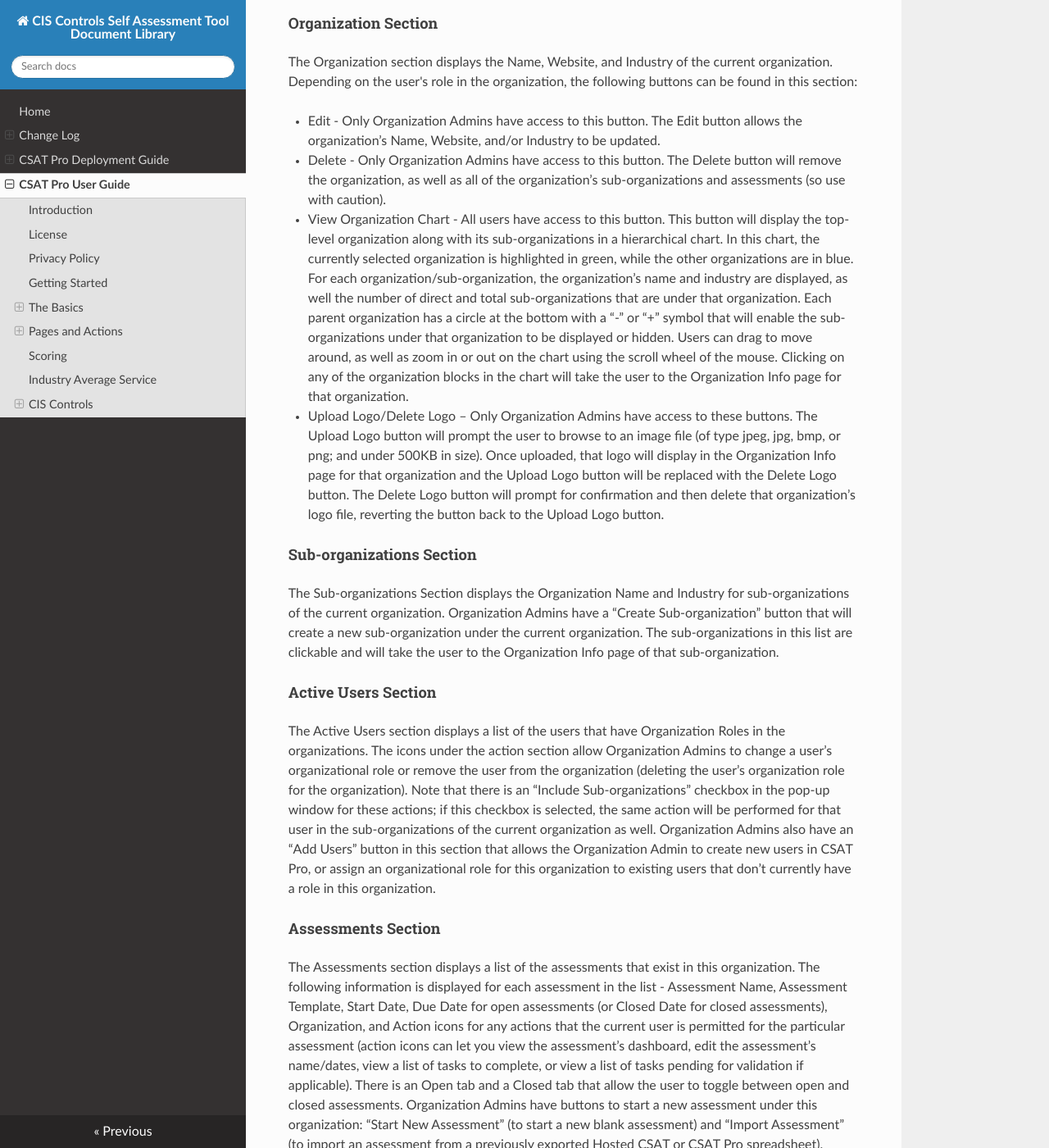
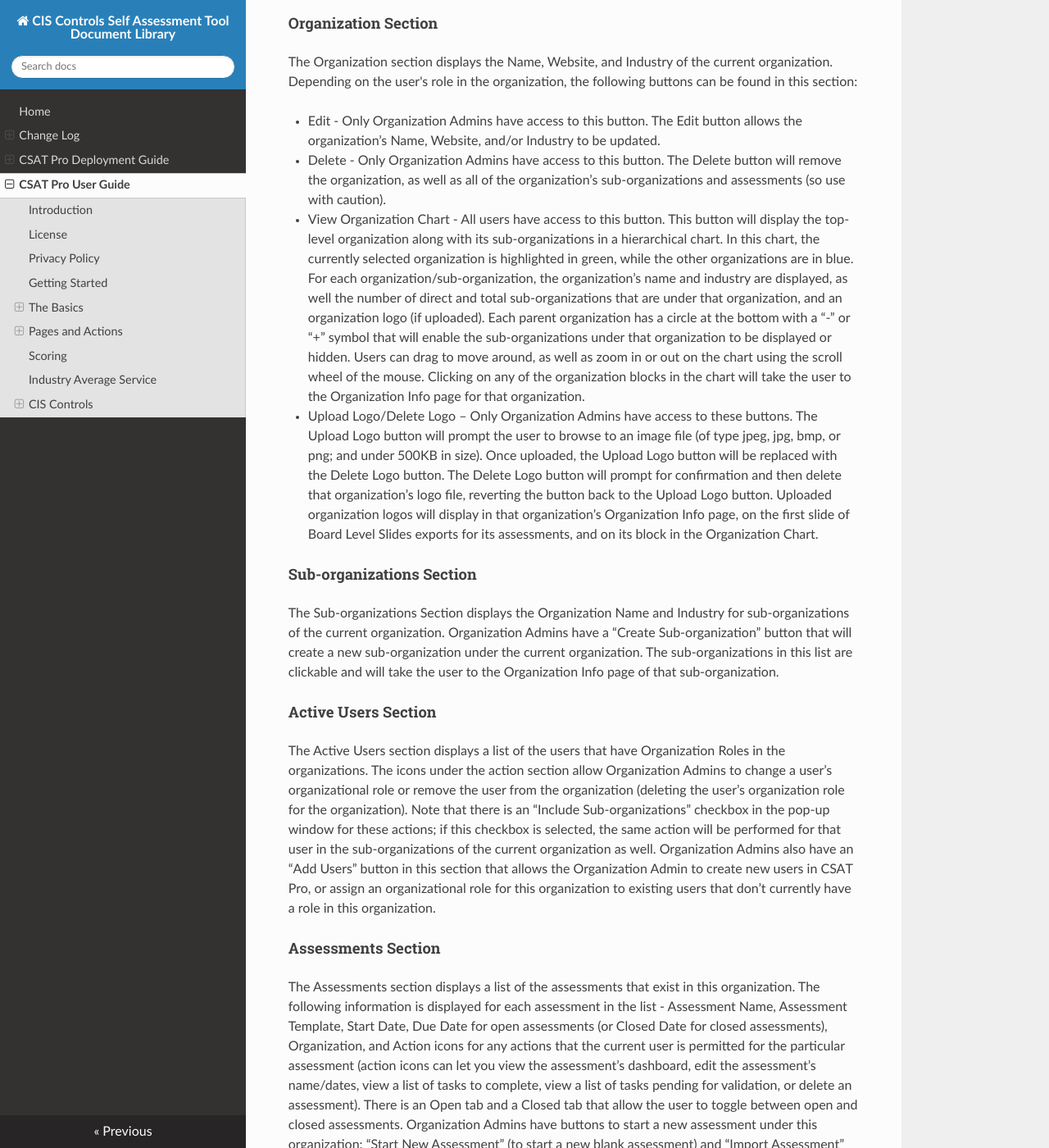
Before and after one commit to CISecurity/CSAT-Docs, an MkDocs documentation site: the page built from docs/source/csat_pro_user_guide.md, in a window 1280 px wide and 1400 px high, scrolled down 5296 px. Shown: the whole window at 82% size. Built offline with MkDocs 1.6.1, drawn with Linux system fonts in a browser that asks for light colours; nearby versions of some CDN libraries; some of the changed text lies outside the part shown.

Commit message:
Incorporating new v1.4 features

```diff
--- a/docs/source/csat_pro_user_guide.md
+++ b/docs/source/csat_pro_user_guide.md
@@ -81,7 +81,7 @@ Upon logging in to CSAT Pro, a user will arrive at the Home page.  This page pro
 #### My Organizations ####
 The My Organizations section displays the Organization Name, Industry, and the current user’s Organization Role for any organizations in the CSAT Pro instance to which the current user has an organization role.  Each organization in this list is clickable and will take you to the Organization Info page for that organization.  If the current user is a System Admin, this section will also contain a “Create Organization” button that allows the user to create new Top-Level Organizations.
 #### My Assessments ####
-The My Assessments section displays the assessments associated with the organizations in the My Organization section.  The following information is displayed for each assessment in the list - Assessment Name, Assessment Template, Start Date, Due Date for open assessments (or Closed Date for closed assessments), Organization, and Action icons for any actions that the current user is permitted for the particular assessment (action icons can let you view the assessment’s dashboard, edit the assessment’s name/dates, view a list of tasks to complete, or view a list of tasks pending for validation if applicable).  There is an Open tab and a Closed tab that allow the user to toggle between open and closed assessments.
+The My Assessments section displays the assessments associated with the organizations in the My Organization section.  The following information is displayed for each assessment in the list - Assessment Name, Assessment Template, Start Date, Due Date for open assessments (or Closed Date for closed assessments), Organization, and Action icons for any actions that the current user is permitted for the particular assessment (action icons can let you view the assessment’s dashboard, edit the assessment’s name/dates, view a list of tasks to complete, view a list of tasks pending for validation, or delete an assessment).  There is an Open tab and a Closed tab that allow the user to toggle between open and closed assessments.
 #### Assessment Templates ####
 An Assessment Template is the combination of a Control Framework and a Scoring Method.  The Assessment Template section lists the Assessment Templates available in this CSAT Pro instance and describes the Control Framework and Scoring Method for each.  CSAT Pro currently has the CIS Controls v7.1 with Simple Scoring available.
 
@@ -116,8 +116,8 @@ The Organization section displays the Name, Website, and Industry of the current
 
 - Edit - Only Organization Admins have access to this button.  The Edit button allows the organization’s Name, Website, and/or Industry to be updated.
 - Delete - Only Organization Admins have access to this button.  The Delete button will remove the organization, as well as all of the organization’s sub-organizations and assessments (so use with caution).
-- View Organization Chart - All users have access to this button.  This button will display the top-level organization along with its sub-organizations in a hierarchical chart.  In this chart, the currently selected organization is highlighted in green, while the other organizations are in blue.  For each organization/sub-organization, the organization’s name and industry are displayed, as well the number of direct and total sub-organizations that are under that organization.  Each parent organization has a circle at the bottom with a “-” or “+” symbol that will enable the sub-organizations under that organization to be displayed or hidden.  Users can drag to move around, as well as zoom in or out on the chart using the scroll wheel of the mouse.  Clicking on any of the organization blocks in the chart will take the user to the Organization Info page for that organization.
-- Upload Logo/Delete Logo – Only Organization Admins have access to these buttons.  The Upload Logo button will prompt the user to browse to an image file (of type jpeg, jpg, bmp, or png; and under 500KB in size).  Once uploaded, that logo will display in the Organization Info page for that organization and the Upload Logo button will be replaced with the Delete Logo button.  The Delete Logo button will prompt for confirmation and then delete that organization’s logo file, reverting the button back to the Upload Logo button.
+- View Organization Chart -  All users have access to this button.  This button will display the top-level organization along with its sub-organizations in a hierarchical chart.  In this chart, the currently selected organization is highlighted in green, while the other organizations are in blue.  For each organization/sub-organization, the organization’s name and industry are displayed, as well the number of direct and total sub-organizations that are under that organization, and an organization logo (if uploaded).  Each parent organization has a circle at the bottom with a “-” or “+” symbol that will enable the sub-organizations under that organization to be displayed or hidden.  Users can drag to move around, as well as zoom in or out on the chart using the scroll wheel of the mouse.  Clicking on any of the organization blocks in the chart will take the user to the Organization Info page for that organization.
+- Upload Logo/Delete Logo – Only Organization Admins have access to these buttons.  The Upload Logo button will prompt the user to browse to an image file (of type jpeg, jpg, bmp, or png; and under 500KB in size).  Once uploaded, the Upload Logo button will be replaced with the Delete Logo button.  The Delete Logo button will prompt for confirmation and then delete that organization’s logo file, reverting the button back to the Upload Logo button.  Uploaded organization logos will display in that organization’s Organization Info page, on the first slide of Board Level Slides exports for its assessments, and on its block in the Organization Chart.
 
 ####Sub-organizations Section####
 The Sub-organizations Section displays the Organization Name and Industry for sub-organizations of the current organization.  Organization Admins have a “Create Sub-organization” button that will create a new sub-organization under the current organization.  The sub-organizations in this list are clickable and will take the user to the Organization Info page of that sub-organization.
@@ -126,7 +126,7 @@ The Sub-organizations Section displays the Organization Name and Industry for su
 The Active Users section displays a list of the users that have Organization Roles in the organizations.  The icons under the action section allow Organization Admins to change a user’s organizational role or remove the user from the organization (deleting the user’s organization role for the organization).  Note that there is an “Include Sub-organizations” checkbox in the pop-up window for these actions; if this checkbox is selected, the same action will be performed for that user in the sub-organizations of the current organization as well.  Organization Admins also have an “Add Users” button in this section that allows the Organization Admin to create new users in CSAT Pro, or assign an organizational role for this organization to existing users that don’t currently have a role in this organization.
 
 ####Assessments Section####
-The Assessments section displays a list of the assessments that exist in this organization.  The following information is displayed for each assessment in the list - Assessment Name, Assessment Template, Start Date, Due Date for open assessments (or Closed Date for closed assessments), Organization, and Action icons for any actions that the current user is permitted for the particular assessment (action icons can let you view the assessment’s dashboard, edit the assessment’s name/dates, view a list of tasks to complete, or view a list of tasks pending for validation if applicable).  There is an Open tab and a Closed tab that allow the user to toggle between open and closed assessments.  Organization Admins have buttons to start a new assessment under this organization: “Start New Assessment” (to start a new blank assessment) and “Import Assessment” (to import an assessment from a previously exported Hosted CSAT or CSAT Pro spreadsheet).
+The Assessments section displays a list of the assessments that exist in this organization.  The following information is displayed for each assessment in the list - Assessment Name, Assessment Template, Start Date, Due Date for open assessments (or Closed Date for closed assessments), Organization, and Action icons for any actions that the current user is permitted for the particular assessment (action icons can let you view the assessment’s dashboard, edit the assessment’s name/dates, view a list of tasks to complete, view a list of tasks pending for validation, or delete an assessment).  There is an Open tab and a Closed tab that allow the user to toggle between open and closed assessments.  Organization Admins have buttons to start a new assessment under this organization: “Start New Assessment” (to start a new blank assessment) and “Import Assessment” (to import an assessment from a previously exported Hosted CSAT or CSAT Pro spreadsheet).
 
 ####Organization History Section####
 The Organization History section displays event log information for that organization including user changes (users added to the organization, users removed from the organization, and role modifications for users in the organization) as well as changes to the organization's info (name, website, and industry).  Organization/Sub-organization creation and deletion events are also displayed.  Sub-organization creation and deletion are logged in the immediate parent of the sub-organization, as well as in the top-level organization for that organization tree.  Assessments that are deleted as part of sub-organization deletions are also logged to both the immediate parent and top-level organizations.
@@ -286,14 +286,17 @@ Below the workflow buttons and Evidence section (if present) are the Discussion
 On the right side of the Sub-Control View you can find additional information on the Sub-Control including:
 
 - Score - the Sub-Control’s current score converted to a 0 – 100 scale
-- Mappings – This section displays mappings to other frameworks.  A block will appear for each mapping indicating the framework and identifier within that framework to which this Sub-Control is mapped.  Users can click these blocks to pop-up additional information on that mapping.  Currently, CSAT Pro displays the mappings for NIST 800-53 R4 Low Baseline and PCI DSS v3.2.1.  Please refer to the spreadsheets at [CIS Controls Mappings](https://workbench.cisecurity.org/community/94/files) for additional information on these mappings (such as more detail on the relationship between the mapped controls) as well as mappings to other frameworks.
+- Mappings – This section displays mappings to other frameworks.  A block will appear for each mapping indicating the framework and identifier within that framework to which this Sub-Control is mapped.  Users can click these blocks to pop-up additional information on that mapping.  Currently, CSAT Pro displays the mappings for NIST 800-53 R4 Low Baseline, the NIST Cybersecurity Framework (CSF), and PCI DSS v3.2.1.  Please refer to the spreadsheets at [CIS Controls Mappings](https://workbench.cisecurity.org/community/94/files) for additional information on these mappings (such as more detail on the relationship between the mapped controls) as well as mappings to other frameworks.
 - Custom Tags – This section displays existing tags for the task and allows the user to add new ones. There is an input box where the user can enter new tags; as the user starts typing in this box, it will autopopulate existing tag options that match the characters typed so far.  Once the desired tag has been typed, hitting the enter key will apply that new tag to the task.  Tags are case insensitive (so ABC will be treated the same as abc).  A list of the tags that have already been applied to that task is displayed; a tag can be removed from that task by clicking the ‘x’ at the right of the tag in question.  Custom tags can be used in the Assessment Summary page as a filter to display all tasks that have a particular tag.
 - Asset type
 - Security function – This section displays the security function identified for the CIS Sub-Control.  These are based on the functions used in the NIST Cybersecurity Framework: Identify, Protect, Detect, Respond, and Recover.
 
-As workflow actions are performed such as assigning the task, completing the task, and validating the task, additional information will be populated on the right including the Assigned To and Assigned By users, the Assigned Date and Due Date, and the Completed By and Validated By users.
+As workflow actions are performed such as assigning the task, completing the task, and validating the task, additional information will be populated on the right including the Assigned To and Assigned By users, the Assigned Date and Due Date, and the Completed By and Validated By users.  Clicking on a user name in this section will navigate to that user’s profile.
 
-A remind action (a bell icon) will be available beside the Assigned To user when the task has been assigned but not yet completed.  Similarly, a remind action will be available beside the Assigned By user when the task is completed but not yet validated.  Clicking on either of these remind actions will bring up a pop-up where an optional comment can be entered; clicking “Send Reminder” in that pop-up will then email the user listed on that line to remind the user to either complete or validate the task.
+A remind action (a bell icon) will be available beside the Assigned To user when the task has been assigned but not yet completed.  Similarly, a remind action will be available beside the Assigned By user when the task is completed but not yet validated.  Clicking on either of these remind icons will bring up a pop-up where an optional comment can be entered; clicking “Send Reminder” in that pop-up will then email the user listed on that line to remind the user to either complete or validate the task.
+
+An unassign action (a trash can icon) will be available beside the Assigned To user when a task has been assigned but not yet completed.  Clicking on the unassign icon will prompt the user with a confirmation pop-up.  If confirmed, this action will remove the Assigned To user, the Assigned By user, the Assigned Date, and the Due Date information from that task, returning the task to an unassigned state.
+
 
 ####Assigned Tasks List####
 A user’s Assigned Tasks list for an assessment is the list of tasks that have been assigned to that user that have not yet been completed.  A user will have a distinct Assigned Tasks list for each assessment that the user has access to.  The Assigned Tasks list can be reached from the Action column of an assessment’s row on both the My Assessments section on the Home page and the Assessments section of an Organization Info page.  The icon shows a person with a gear; hovering over the icon will indicate the number of tasks currently assigned to the user in that assessment.  If the user does not have any assigned tasks for an assessment, the icon will not appear.  Clicking the icon will take the user to the “My Assigned Tasks” page for that assessment, where users can view a list of their assigned tasks for the assessment along with which user assigned the task and when it is due.  Clicking on a task from the list will take the user to the Sub-Control view for that task where the user can complete the task.  Once the user completes the task, it will be removed from the Assigned Tasks list and will appear in the Pending for Validation list for the user who assigned the task.
@@ -303,6 +306,10 @@ A user’s Pending for Validation Tasks list for an assessment is the list of ta
 
 ####Edit Assessment####
 Users with an Organization Admin role for an assessment can edit the name, start date, and due date of that assessment.  The Edit Assessment page can be reached from the Action column of an assessment’s row on either the My Assessments section on the Home page or the Assessments section of an Organization Info page.  On the Edit Assessment page, users can update the desired fields and click Save to update the information for that assessment.
+
+####Delete Assessment####
+Users with an Organization Admin role for an assessment can delete the assessment.  Assessments can be deleted using the trash can icon in the Action column of an assessment’s row on either the My Assessments section on the Home page or the Assessments section of an Organization Info page.  Clicking this icon will result in a confirmation pop-up; if the Delete button is pressed in the Delete Assessment confirmation pop-up, the assessment and all of its data will be deleted.  Warning: this action cannot be reversed.
+
 
 
 Scoring
```
